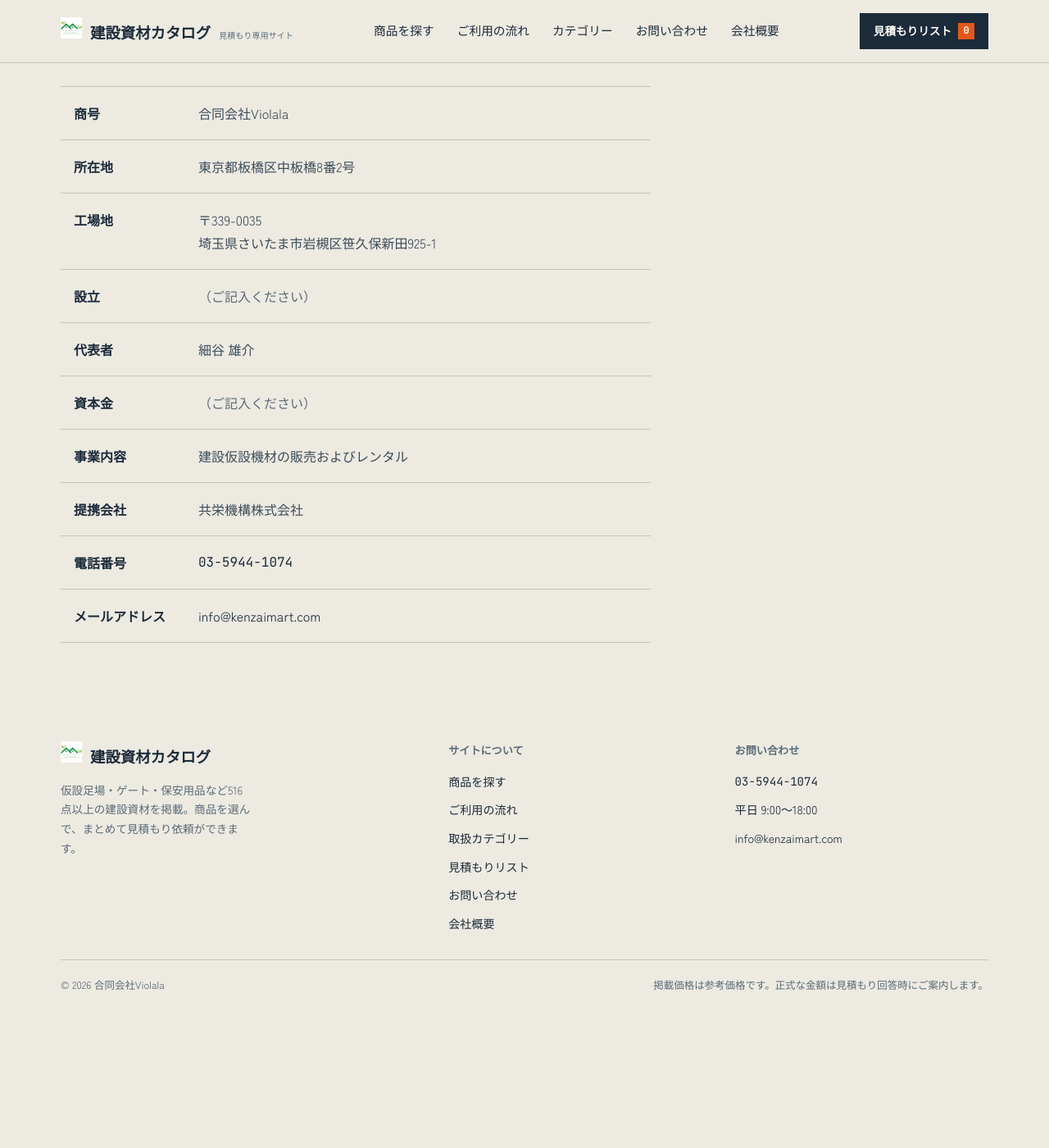
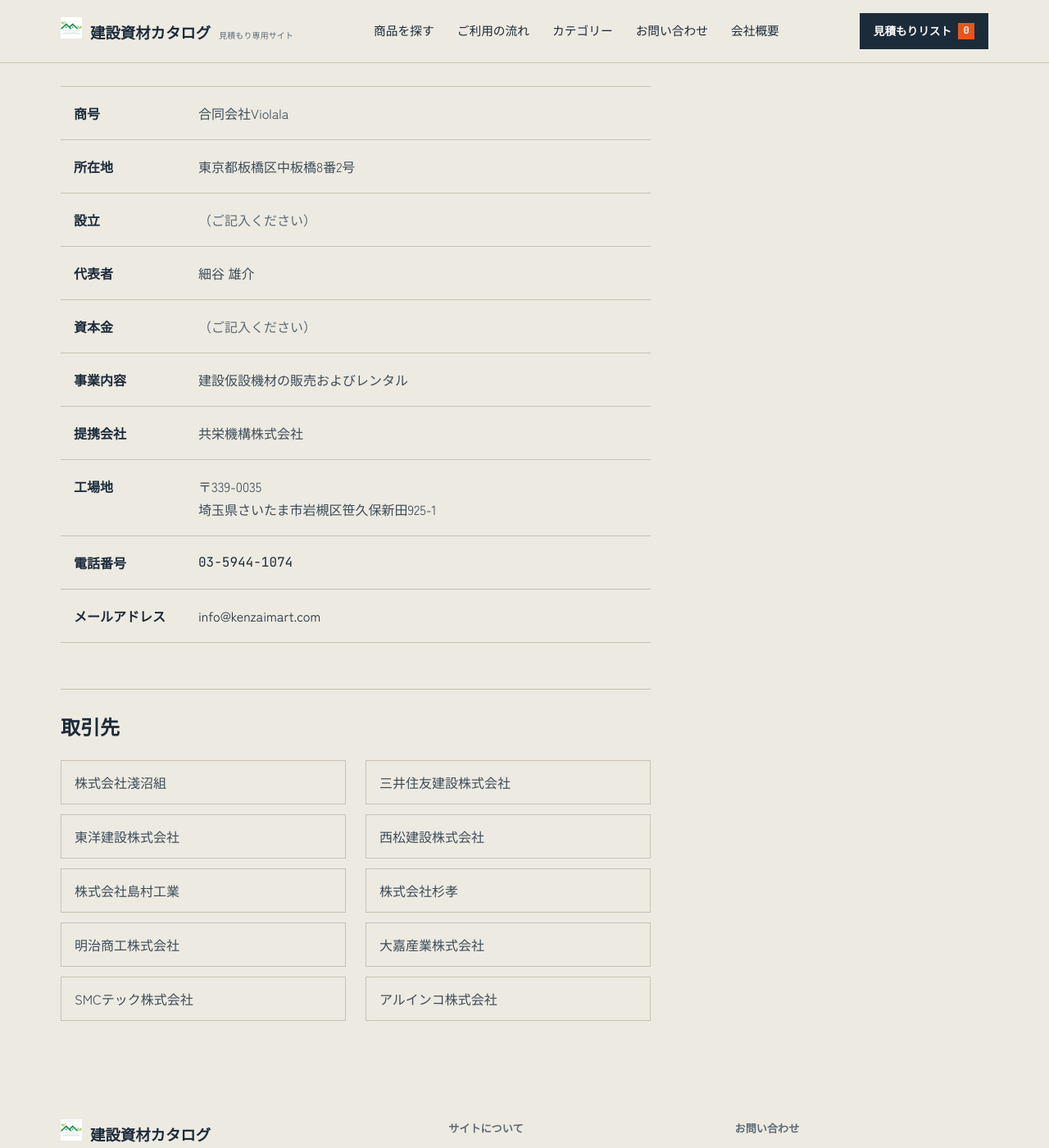
Before and after one commit to violalainc/kenzaimart, a Jekyll site: the page built from company/index.html, in a window 1280 px wide and 1400 px high, scrolled down 263 px. Shown: the whole window at 82% size. Built offline with Jekyll 4.4.1, drawn with Linux system fonts in a browser that asks for light colours; before the commit the page ends 1508 px from its top, so only the background shows below that.

Commit message:
会社概要ページに工場地・取引先を追加
Co-Authored-By: Claude Sonnet 5 <noreply@anthropic.com>
Claude-Session: https://claude.ai/code/session_011D3NWw99X157XujJ83Tgwy

```diff
--- a/company/index.html
+++ b/company/index.html
@@ -31,6 +31,31 @@ permalink: /company/
   .company-table td.is-tbd { color: var(--steel); }
   .company-table a { color: var(--ink); }
   .company-table a:hover { color: var(--safety-deep); }
+
+  .company-clients { margin-top: 56px; max-width: 720px; }
+  .company-clients h2 {
+    font-family: var(--font-display);
+    color: var(--ink);
+    border-top: 1px solid var(--line);
+    padding-top: 24px;
+    margin: 0 0 20px;
+  }
+  .company-clients ul {
+    list-style: none;
+    margin: 0;
+    padding: 0;
+    display: grid;
+    grid-template-columns: repeat(2, 1fr);
+    gap: 12px 24px;
+  }
+  .company-clients li {
+    color: var(--ink-soft);
+    padding: 12px 16px;
+    border: 1px solid var(--line);
+  }
+  @media (max-width: 640px) {
+    .company-clients ul { grid-template-columns: 1fr; }
+  }
 </style>
 
 <div class="page-header">
@@ -54,10 +79,6 @@ permalink: /company/
           <td>東京都板橋区中板橋8番2号</td>
         </tr>
         <tr>
-          <th scope="row">工場地</th>
-          <td>〒339-0035<br>埼玉県さいたま市岩槻区笹久保新田925-1</td>
-        </tr>
-        <tr>
           <th scope="row">設立</th>
           <td class="is-tbd">（ご記入ください）</td>
         </tr>
@@ -78,6 +99,10 @@ permalink: /company/
           <td>共栄機構株式会社</td>
         </tr>
         <tr>
+          <th scope="row">工場地</th>
+          <td>〒339-0035<br>埼玉県さいたま市岩槻区笹久保新田925-1</td>
+        </tr>
+        <tr>
           <th scope="row">電話番号</th>
           <td class="mono"><a href="tel:{{ site.company_tel | remove: '-' }}">{{ site.company_tel }}</a></td>
         </tr>
@@ -87,5 +112,21 @@ permalink: /company/
         </tr>
       </tbody>
     </table>
+
+    <div class="company-clients">
+      <h2>取引先</h2>
+      <ul>
+        <li>株式会社淺沼組</li>
+        <li>三井住友建設株式会社</li>
+        <li>東洋建設株式会社</li>
+        <li>西松建設株式会社</li>
+        <li>株式会社島村工業</li>
+        <li>株式会社杉孝</li>
+        <li>明治商工株式会社</li>
+        <li>大嘉産業株式会社</li>
+        <li>SMCテック株式会社</li>
+        <li>アルインコ株式会社</li>
+      </ul>
+    </div>
   </div>
 </section>
```
